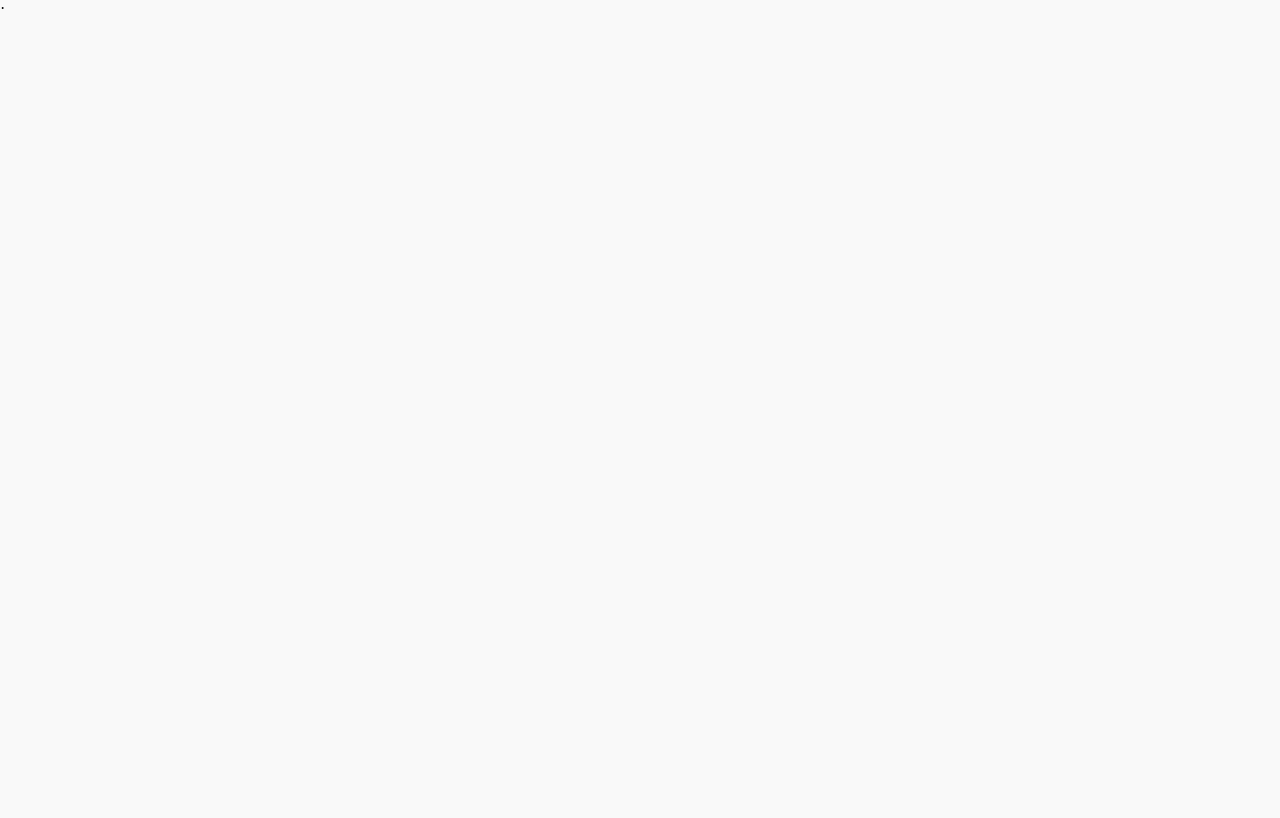
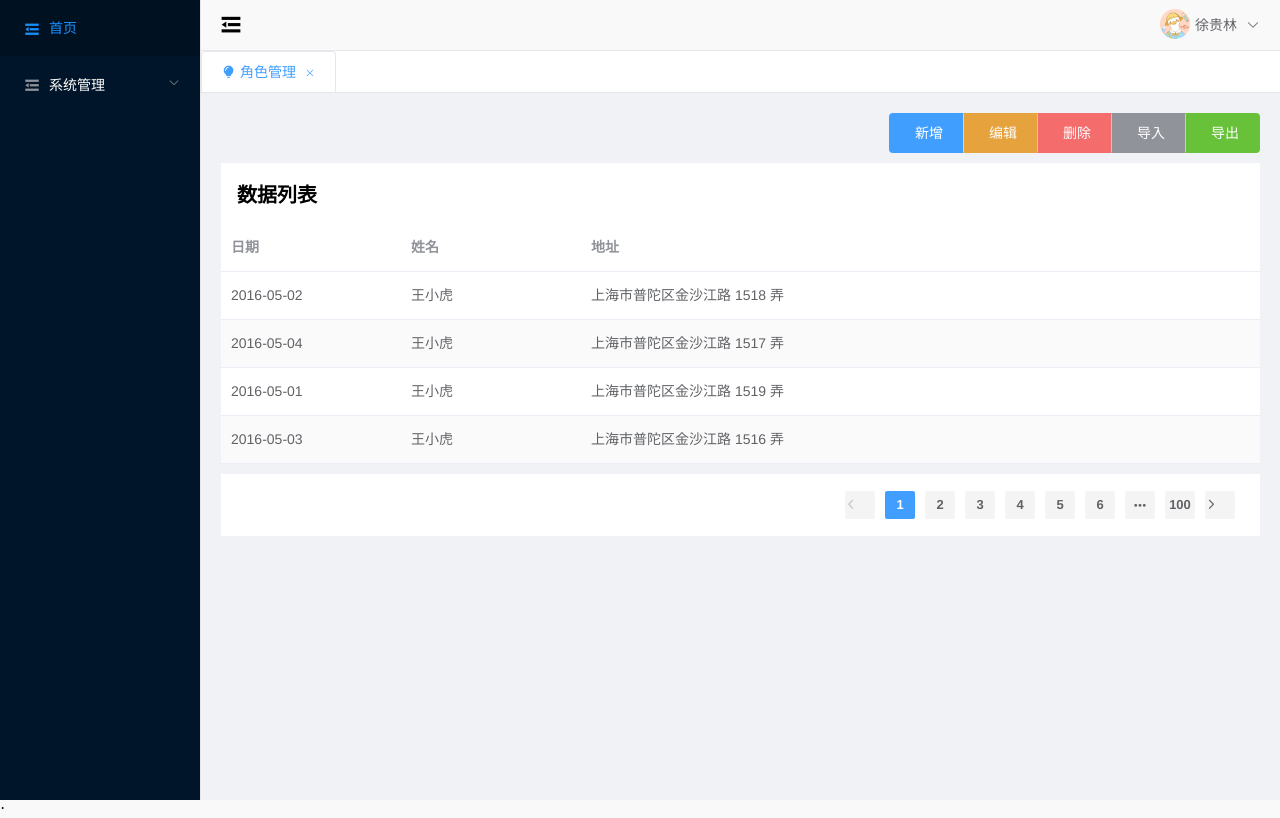
Before and after one commit to xuguilins/vueelmentadmin, a Vue app: page /layout/roleGroup in a window 1280 px wide. Before the commit this address had no page. Built offline with nearby package versions, Linux system fonts and the light colour scheme; a small style sheet from the web is missing.

Commit message:
增加角色菜单和权限菜单以及数据列表

```diff
--- a/index.html
+++ b/index.html
@@ -6,7 +6,7 @@
     <meta http-equiv="X-UA-Compatible" content="IE=edge">
     <meta name="viewport" content="width=device-width,initial-scale=1,minimum-scale=1,maximum-scale=1,user-scalable=no">
     <link rel="icon" href="/favicon.ico" />
-    <link rel="stylesheet" href="http://at.alicdn.com/t/font_2401067_7c2huq40byh.css">
+    <link rel="stylesheet" href="http://at.alicdn.com/t/font_2401067_kwbld6edzy.css">
     <title>信息管理平台</title>
 </head>
 <style>
@@ -18,11 +18,12 @@
 
     .iconfont {
         font-family: "iconfont" !important;
-        font-size: 16px;
+        font-size: 13px;
         font-style: normal;
         -webkit-font-smoothing: antialiased;
         -webkit-text-stroke-width: 0.2px;
         -moz-osx-font-smoothing: grayscale;
+        margin-right: 5px;
     }
 
     .chromeframe {
--- /dev/null
+++ b/src/data/option.js
@@ -0,0 +1,36 @@
+export const option = [{
+        id: 'new',
+        name: '新增',
+        icon: 'iconfont icon-xinzeng',
+        isAuth: true,
+        type: 'primary'
+    },
+    {
+        id: 'edit',
+        name: '编辑',
+        icon: 'iconfont icon-xiugai',
+        isAuth: true,
+        type: 'warning'
+    },
+    {
+        id: 'delete',
+        name: '删除',
+        icon: 'iconfont icon-shanchu',
+        isAuth: true,
+        type: 'danger'
+    },
+    {
+        id: 'edit',
+        name: '导入',
+        icon: 'iconfont icon-daoru',
+        isAuth: true,
+        type: 'info'
+    },
+    {
+        id: 'edit',
+        name: '导出',
+        icon: 'iconfont icon-daochu',
+        isAuth: true,
+        type: 'success'
+    }
+]
--- a/src/router/router.js
+++ b/src/router/router.js
@@ -40,7 +40,26 @@ const router = createRouter({
                     },
                     component: () =>
                         import ('../views/teacher.vue')
-                }
+                },
+                {
+                    name: '权限管理',
+                    path: '/layout/permissGroup',
+                    meta: {
+                        title: '权限管理'
+                    },
+                    component: () =>
+                        import ('../views/permissGroup.vue')
+                },
+                {
+                    name: '角色管理',
+                    path: '/layout/roleGroup',
+                    meta: {
+                        title: '角色管理'
+                    },
+                    component: () =>
+                        import ('../views/roleGroup.vue')
+                },
+
             ]
         },
         {
--- a/src/views/layout.vue
+++ b/src/views/layout.vue
@@ -124,52 +124,26 @@ export default {
         id: "1",
       },
       {
-        name: "基础数据管理",
+        name: "系统管理",
         path: "/2",
         icon: "el-icon-s-fold",
         id: "2",
         children: [
           {
-            name: "学生管理",
-            path: "/layout/student",
+            name: "角色管理",
+            path: "/layout/roleGroup",
             icon: "el-icon-s-fold",
             id: "2-1",
             isClose: true,
-            children: [],
+             children: []
           },
           {
-            name: "老师管理",
-            path: "/layout/teacher",
+            name: "权限管理",
+            path: "/layout/permissGroup",
             icon: "el-icon-s-fold",
             id: "2-3",
             isClose: true,
-            children: [
-              {
-                name: "老师A管理",
-                path: "/A/teacAher",
-                icon: "el-icon-s-fold",
-                id: "2-A",
-                isClose: true,
-                children: [],
-              },
-              {
-                name: "老师B管理",
-                path: "/A/B",
-                icon: "el-icon-s-fold",
-                id: "2-b",
-                isClose: true,
-                children: [
-                  {
-                    name: "老师Bfff管理",
-                    path: "/A/ffB",
-                    icon: "el-icon-s-fold",
-                    id: "2-ffb",
-                    isClose: true,
-                    children: [],
-                  },
-                ],
-              },
-            ],
+             children: []
           },
         ],
       },
--- /dev/null
+++ b/src/views/permissGroup.vue
@@ -0,0 +1,11 @@
+<template>
+    <div>我是权限组管理</div>
+</template>
+<script>
+export default {
+    name:'permisstion',
+    setup(){
+
+    }
+}
+</script>
--- /dev/null
+++ b/src/views/roleGroup.vue
@@ -0,0 +1,83 @@
+<template>
+  <div>
+    <div class="role-tool">
+      <el-button-group>
+        <el-button
+          v-for="item in option"
+          :key="item.id"
+          :type="item.type"
+          :icon="item.icon"
+        >
+          {{ item.name }}
+        </el-button>
+      </el-button-group>
+    </div>
+    <div class="data-list">
+      <p>数据列表</p>
+      <el-table :data="tableData" stripe style="width: 100%">
+        <el-table-column prop="date" label="日期" width="180"> </el-table-column>
+        <el-table-column prop="name" label="姓名" width="180"> </el-table-column>
+        <el-table-column prop="address" label="地址"> </el-table-column>
+      </el-table>
+    </div>
+    <div class="page-div">
+      <el-pagination background layout="prev, pager, next" :total="1000"> </el-pagination>
+    </div>
+  </div>
+</template>
+<script>
+import { ref } from "vue";
+import { option } from "../data/option.js";
+export default {
+  name: "roleinfo",
+  setup() {
+    const tableData = ref([
+      {
+        date: "2016-05-02",
+        name: "王小虎",
+        address: "上海市普陀区金沙江路 1518 弄",
+      },
+      {
+        date: "2016-05-04",
+        name: "王小虎",
+        address: "上海市普陀区金沙江路 1517 弄",
+      },
+      {
+        date: "2016-05-01",
+        name: "王小虎",
+        address: "上海市普陀区金沙江路 1519 弄",
+      },
+      {
+        date: "2016-05-03",
+        name: "王小虎",
+        address: "上海市普陀区金沙江路 1516 弄",
+      },
+    ]);
+    return {
+      option,
+      tableData,
+    };
+  },
+};
+</script>
+<style scoped>
+.role-tool {
+  text-align: right;
+}
+.data-list {
+  background: #fff;
+  margin-top: 10px;
+}
+.data-list p {
+  padding: 16px;
+  margin: 0px;
+  font-size: 20px;
+  font-weight: 600;
+}
+.page-div {
+    background: rgb(255, 255, 255);
+    text-align: right;
+    margin-top: 10px;
+    padding: 15px;
+}
+</style>
```
